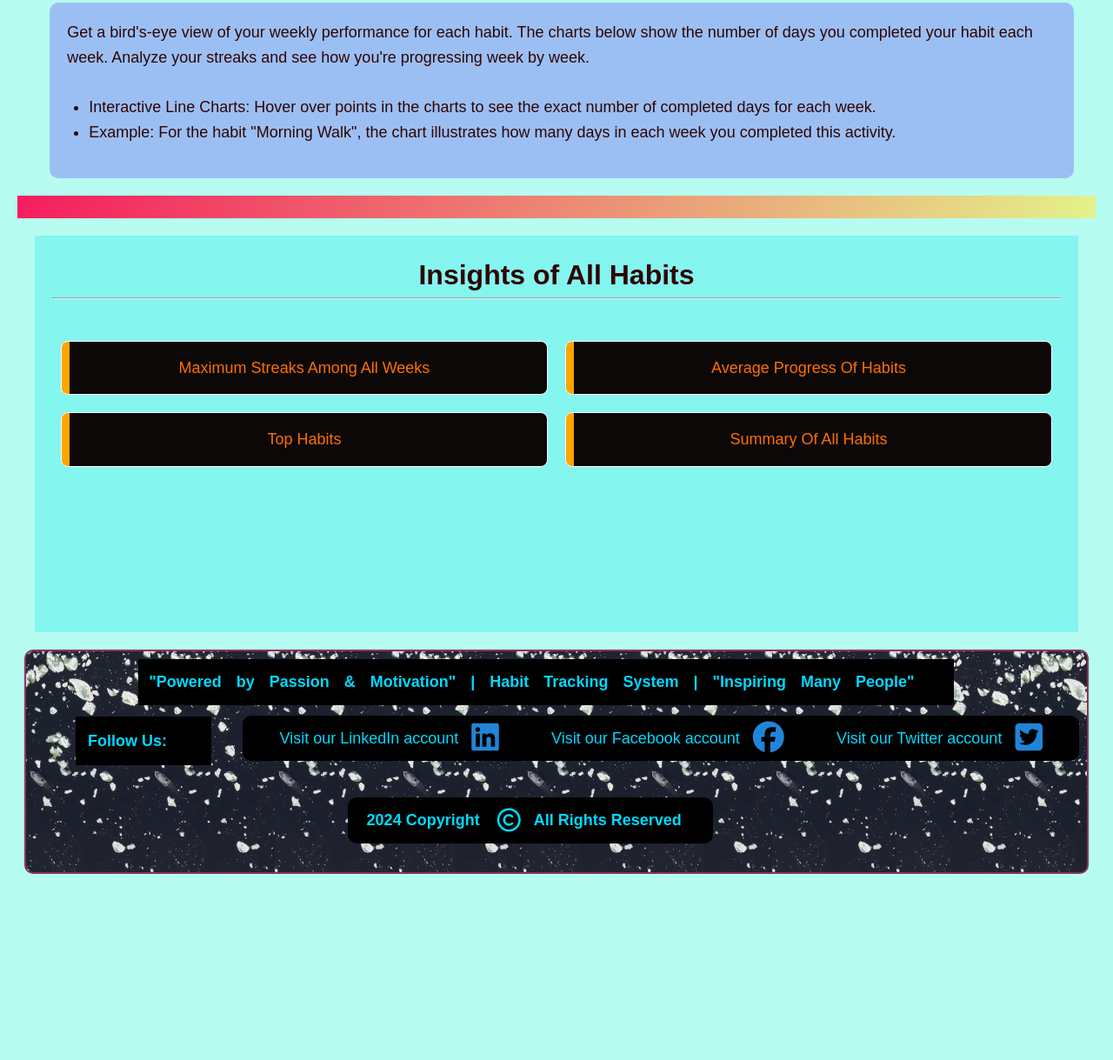
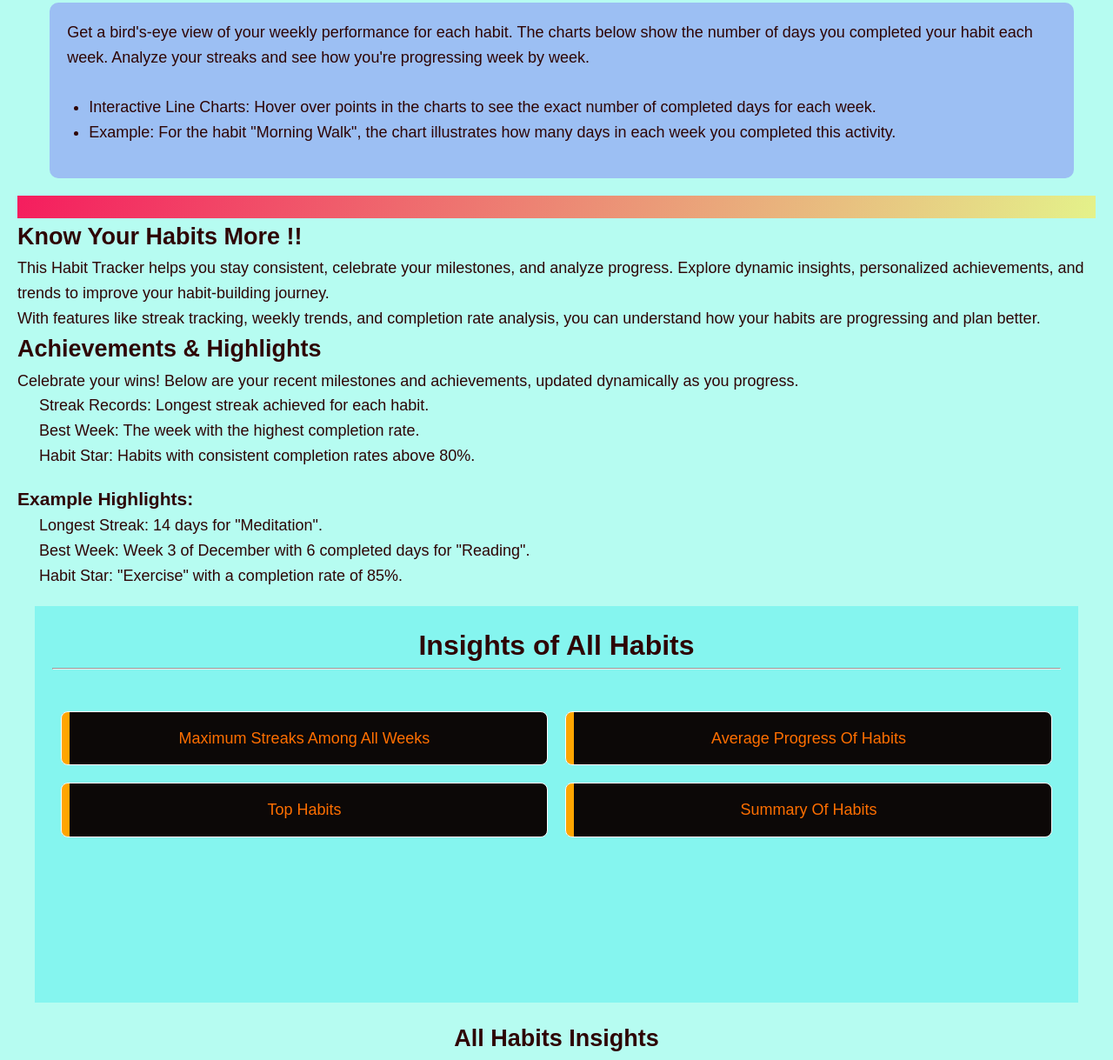
Before and after one commit to vikas-trivedi01/Habit-Tracking-System, a plain HTML site: page structure/progress.html in a window 1280 px wide. Shown: the part 440-1659 px from the top of the page at 87% size. Before the commit the page ends 1445 px from the top, so only its background shows below. Drawn offline with nearby package versions, Linux system fonts and the light colour scheme.

Commit message:
improve UX with different sections related to insights of habits

```diff
--- a/structure/progress.html
+++ b/structure/progress.html
@@ -69,6 +69,59 @@
 
     <div class="progress-section-container"></div>
 
+    <!-- Section 1: Introduction -->
+    <section id="introduction">
+      <h2>Know Your Habits More !!</h2>
+      <p>
+        This Habit Tracker helps you stay consistent, celebrate your milestones,
+        and analyze progress. Explore dynamic insights, personalized
+        achievements, and trends to improve your habit-building journey.
+      </p>
+      <p>
+        With features like streak tracking, weekly trends, and completion rate
+        analysis, you can understand how your habits are progressing and plan
+        better.
+      </p>
+    </section>
+
+    <!-- Section 2: Achievements & Highlights -->
+    <section id="achievements-highlights">
+      <h2>Achievements & Highlights</h2>
+      <p>
+        Celebrate your wins! Below are your recent milestones and achievements,
+        updated dynamically as you progress.
+      </p>
+      <ul>
+        <li>
+          <span class="highlight">Streak Records:</span> Longest streak achieved
+          for each habit.
+        </li>
+        <li>
+          <span class="highlight">Best Week:</span> The week with the highest
+          completion rate.
+        </li>
+        <li>
+          <span class="highlight">Habit Star:</span> Habits with consistent
+          completion rates above 80%.
+        </li>
+      </ul>
+      <h3>Example Highlights:</h3>
+      <ul>
+        <li>
+          <span class="highlight">Longest Streak:</span> 14 days for
+          "Meditation".
+        </li>
+        <li>
+          <span class="highlight">Best Week:</span> Week 3 of December with 6
+          completed days for "Reading".
+        </li>
+        <li>
+          <span class="highlight">Habit Star:</span> "Exercise" with a
+          completion rate of 85%.
+        </li>
+      </ul>
+    </section>
+    <!-- Select insights to view -->
     <div id="progress-insights-select">
       <p style="font-weight: 700">Insights of All Habits</p>
       <hr />
@@ -76,27 +129,38 @@
       <div class="custom-select">
         <select id="insights-selector-weekly">
           <option value="banner">Maximum Streaks Among All Weeks</option>
+          <!-- Dynamic habit options will be added here via JS -->
         </select>
         <select id="insights-selector-average">
           <option value="banner">Average Progress Of Habits</option>
+          <!-- Dynamic habit options will be added here via JS -->
         </select>
       </div>
       <div id="all-insights">
         <button id="top-habits" class="insights-buttons">Top Habits</button>
         <button id="summary-habits" class="insights-buttons">
-          Summary Of All Habits
+          Summary Of Habits
         </button>
       </div>
     </div>
+
+    <!-- Display the selected insights -->
     <div id="show-insights">
       <div id="progress-insights-weekly">
         <h2 style="text-align: center">Weekly Insights</h2>
+        <!-- Details of weekly progress will appear here based on selected habit. -->
       </div>
       <div id="progress-insights-average">
         <h2 style="text-align: center">Average Insights</h2>
+        <!-- Details of average progress will appear here based on selected habit. -->
       </div>
       <div id="progress-insights-top-habits">
         <h2 style="text-align: center">Top Habits Insights</h2>
+        <!-- Details of top habits will appear here. -->
+      </div>
+      <div id="progress-insights-summary-habits">
+        <h2 style="text-align: center">All Habits Insights</h2>
+        <!-- Summary of all habits will appear here. -->
       </div>
     </div>
 
```
